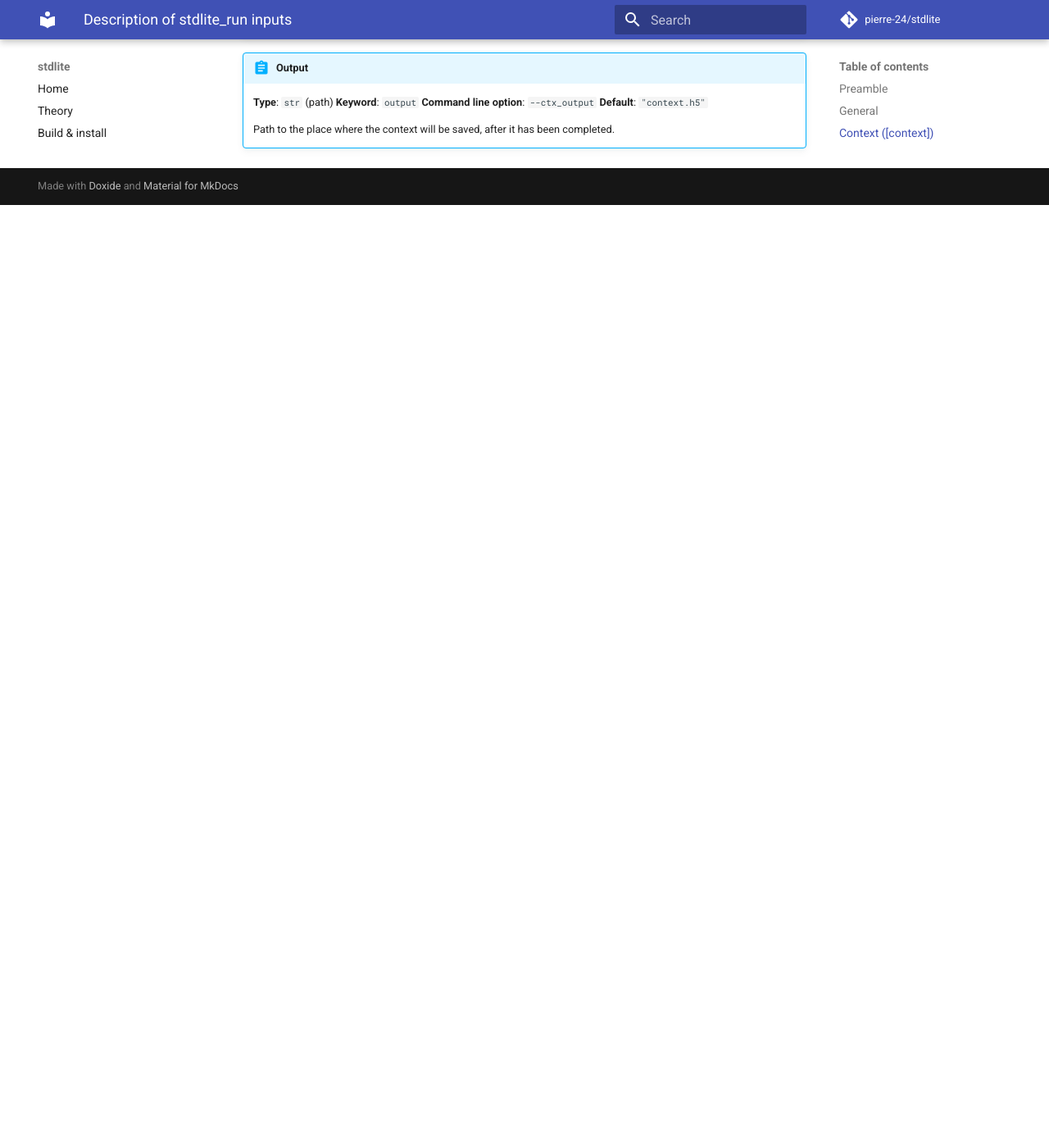
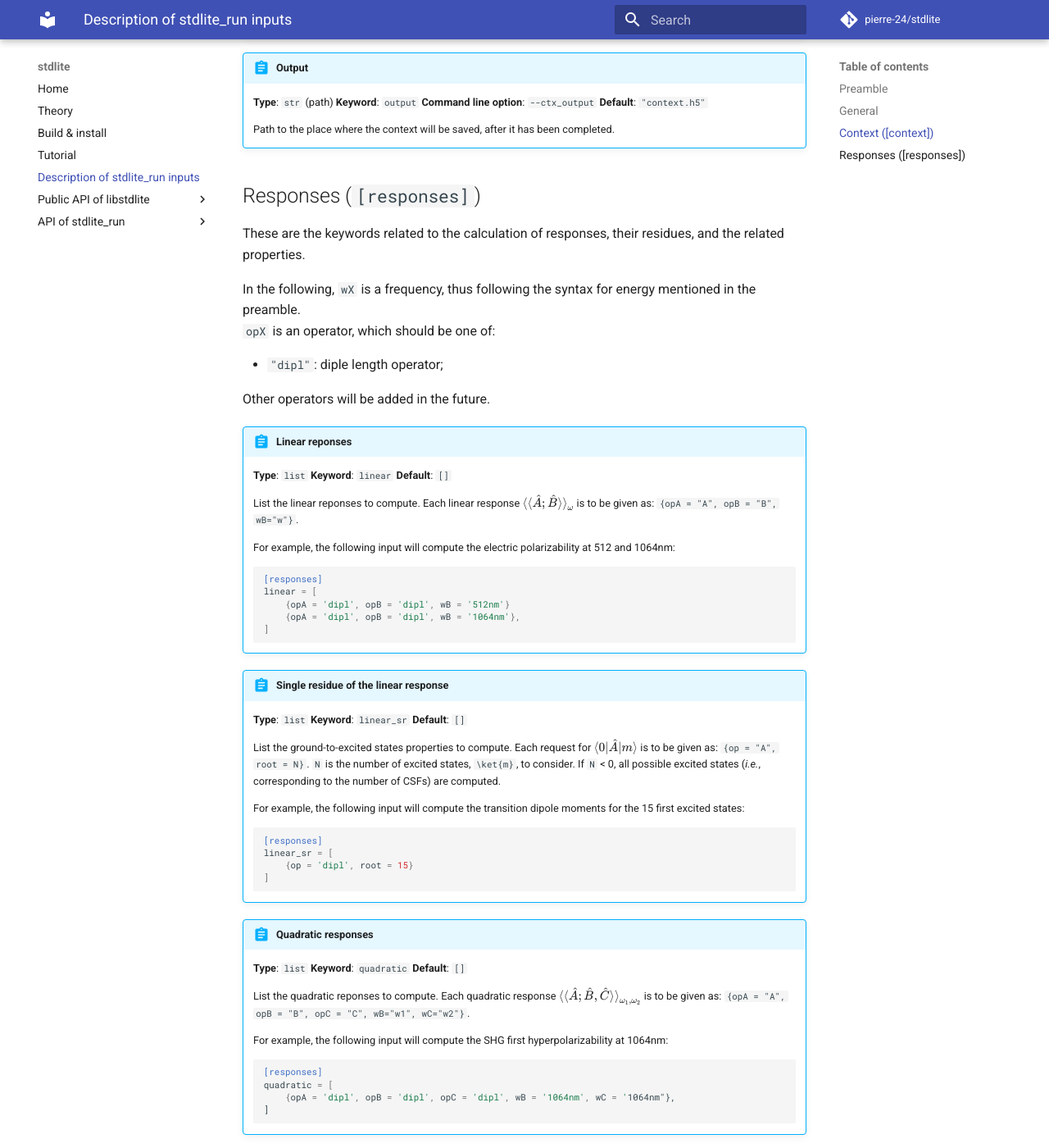
Before and after one commit to pierre-24/stdlite, an MkDocs documentation site: the page built from docs/app.md, in a window 1280 px wide and 1400 px high, scrolled down 2336 px. Shown: the whole window at 82% size. Built offline with MkDocs 1.6.1 and Material for MkDocs 9.7.7, drawn with Linux system fonts in a browser that asks for light colours; comment, search, counter and statistics services are not loaded; before the commit the page ends 2586 px from its top, so only the background shows below that.

Commit message:
... and doc

````diff
--- a/docs/app.md
+++ b/docs/app.md
@@ -130,3 +130,71 @@
     **Default**: `"context.h5"`
 
     Path to the place where the context will be saved, after it has been completed.
+
+## Responses (`[responses]`)
+
+These are the keywords related to the calculation of responses, their residues, and the related properties.
+
+In the following, `wX` is a frequency, thus following the syntax for energy mentioned in the preamble.
+`opX` is an operator, which should be one of:
+
++ `"dipl"`: diple length operator;
+
+Other operators will be added in the future.
+
+!!! abstract "Linear reponses"
+
+    **Type**: `list`
+    **Keyword**: `linear`
+    **Default**: `[]`
+
+    List the linear reponses to compute.
+    Each linear response $\braket{\braket{\hat A;\hat B}}_\omega$ is to be given as: `{opA = "A", opB = "B", wB="w"}`.
+
+    For example, the following input will compute the electric polarizability at 512 and 1064nm:
+
+    ```toml
+    [responses]
+    linear = [
+        {opA = 'dipl', opB = 'dipl', wB = '512nm'}
+        {opA = 'dipl', opB = 'dipl', wB = '1064nm'},
+    ]
+    ```
+
+!!! abstract "Single residue of the linear response"
+
+    **Type**: `list`
+    **Keyword**: `linear_sr`
+    **Default**: `[]`
+
+    List the ground-to-excited states properties to compute.
+    Each request for $\braket{0|\hat A|m}$ is to be given as: `{op = "A", root = N}`.
+    `N` is the number of excited states, `\ket{m}`, to consider.
+    If `N` < 0, all possible excited states (*i.e.*, corresponding to the number of CSFs) are computed.
+
+    For example, the following input will compute the transition dipole moments for the 15 first excited states:
+
+    ```toml
+    [responses]
+    linear_sr = [
+        {op = 'dipl', root = 15}
+    ]
+    ```
+
+!!! abstract "Quadratic responses"
+
+    **Type**: `list`
+    **Keyword**: `quadratic`
+    **Default**: `[]`
+
+    List the quadratic reponses to compute.
+    Each quadratic response $\braket{\braket{\hat A;\hat B, \hat C}}_{\omega_1,\omega_2}$ is to be given as: `{opA = "A", opB = "B", opC = "C", wB="w1", wC="w2"}`.
+
+    For example, the following input  will compute the SHG first hyperpolarizability at 1064nm:
+
+    ```toml
+    [responses]
+    quadratic = [
+        {opA = 'dipl', opB = 'dipl', opC = 'dipl', wB = '1064nm', wC = '1064nm"},
+    ]
+    ```
````
